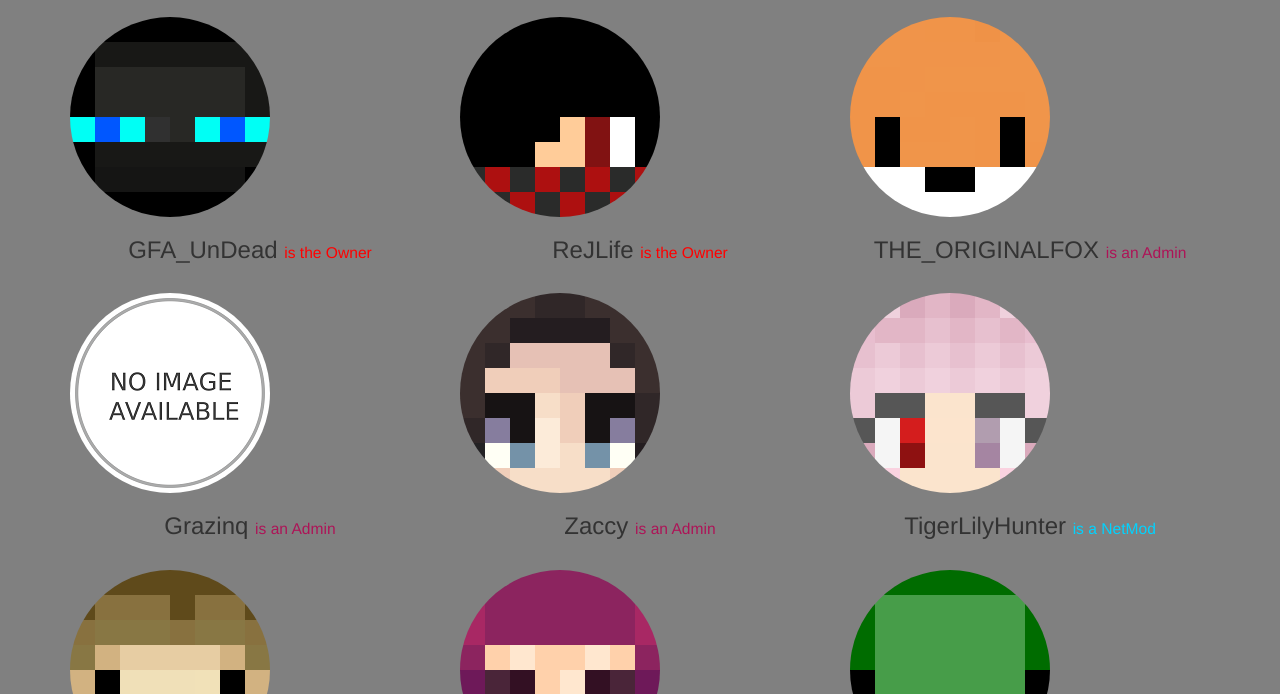
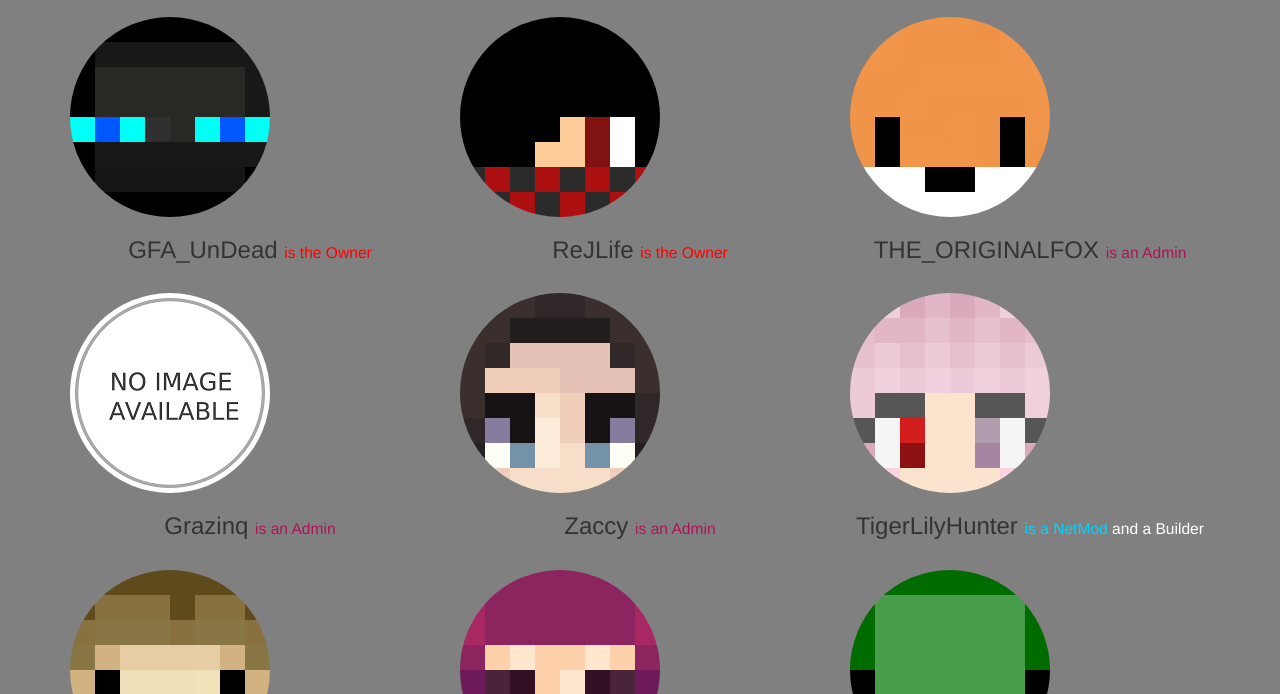
Before and after one commit to UnJDeadNetwork/UnJDeadTeam, a plain HTML site: page index.html in a window 1280 px wide. Shown: the part 106-800 px from the top of the page. Drawn offline with Linux system fonts and the light colour scheme; files whose address does not match are found by name.

Commit message:
Update index.html
Added new role to TigerLilyHunter

```diff
--- a/index.html
+++ b/index.html
@@ -87,7 +87,7 @@
             <div class="col-lg-4 col-sm-6 text-center">
                 <img class="img-circle img-responsive img-center" src="../who/TigerLilyHunter.png" alt="TigerLilyHunter">
                 <h3>TigerLilyHunter
-                    <small><font color="#00d3ff">is a NetMod</font></small>
+                    <small><font color="#00d3ff">is a NetMod <font color="white">and a Builder</font></font></small>
                 </h3>
 				<br>
             </div>
```
